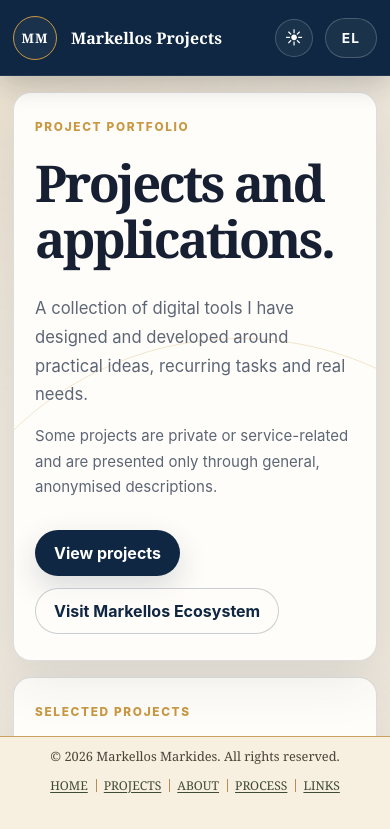
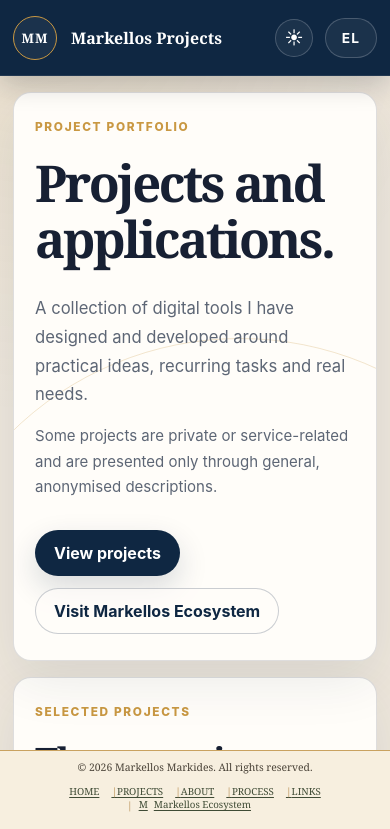
Before and after one commit to mmark76/markellos-professional-apps, a React (Vite) app: page / in a window 390 px wide. Shown: the top 829 px of the page. Built offline with nearby package versions, Linux system fonts and the light colour scheme.

Commit message:
Refine compact footer and add ecosystem link

```diff
--- a/src/footer-overrides.css
+++ b/src/footer-overrides.css
@@ -1,5 +1,5 @@
 :root {
-  --footer-height: 92px;
+  --footer-height: 78px;
 }
 
 .site-footer {
@@ -18,25 +18,19 @@
 }
 
 .site-footer::after {
-  position: absolute;
-  right: 16px;
-  bottom: 4px;
-  color: #8d867a;
-  content: "version_20260724_projects";
-  font-size: 0.66rem;
-  letter-spacing: 0.01em;
+  content: none;
 }
 
 .footer-bottom {
   order: 1;
   display: flex;
-  min-height: 37px;
+  min-height: 31px;
   align-items: center;
   justify-content: center;
   border: 0;
   color: #4a4338;
   font-family: Georgia, "Times New Roman", serif;
-  font-size: 0.96rem;
+  font-size: 0.72rem;
   text-align: center;
 }
 
@@ -47,82 +41,118 @@
 .footer-top {
   order: 2;
   display: flex;
-  min-height: 55px;
+  min-height: 47px;
   align-items: flex-start;
   justify-content: center;
-  padding: 4px 0 20px;
+  gap: 0;
+  padding: 3px 0 17px;
 }
 
-.footer-brand,
-.footer-actions {
+.footer-brand {
   display: none;
 }
 
-.footer-links {
+.footer-links,
+.footer-actions {
   display: flex;
   align-items: center;
   justify-content: center;
   gap: 0;
 }
 
-.footer-links a {
+.footer-links a,
+.footer-actions a:first-child {
   position: relative;
   display: inline-block;
-  padding: 0 11px;
+  width: auto;
+  height: auto;
+  padding: 0 8px;
+  border: 0;
+  border-radius: 0;
   color: #3f4b35;
   font-family: Georgia, "Times New Roman", serif;
-  font-size: 0.9rem;
+  font-size: 0.69rem;
   font-weight: 400;
   letter-spacing: 0;
+  line-height: 1.2;
   text-decoration: underline;
   text-decoration-thickness: 1px;
   text-underline-offset: 2px;
 }
 
-.footer-links a + a::before {
-  position: absolute;
-  top: 12%;
-  bottom: 12%;
-  left: 0;
-  width: 1px;
-  background: #b78d50;
-  content: "";
+.footer-links a + a::before,
+.footer-actions::before {
+  color: #b78d50;
+  content: "|";
+  font-size: 0.63rem;
+  text-decoration: none;
+}
+
+.footer-actions a:first-child {
+  font-size: 0;
+}
+
+.footer-actions a:first-child::after {
+  content: "Markellos Ecosystem";
+  font-size: 0.69rem;
+}
+
+.footer-actions a:not(:first-child) {
+  display: none;
 }
 
 .footer-links a:hover,
-.footer-links a:focus-visible {
+.footer-links a:focus-visible,
+.footer-actions a:first-child:hover,
+.footer-actions a:first-child:focus-visible {
   color: #856328;
+}
+
+.build-version {
+  position: fixed;
+  right: 14px;
+  bottom: 3px;
+  z-index: 1150;
+  color: #8d867a;
+  font-family: Georgia, "Times New Roman", serif;
+  font-size: 0.55rem;
+  letter-spacing: 0.01em;
+  pointer-events: none;
 }
 
 @media (max-width: 700px) {
   :root {
-    --footer-height: 108px;
+    --footer-height: 94px;
   }
 
   .footer-bottom {
-    min-height: 38px;
-    padding: 0 12px;
-    font-size: 0.8rem;
+    min-height: 32px;
+    padding: 0 10px;
+    font-size: 0.65rem;
   }
 
   .footer-top {
-    min-height: 70px;
-    padding: 2px 12px 24px;
+    min-height: 62px;
+    flex-wrap: wrap;
+    align-content: flex-start;
+    padding: 2px 8px 20px;
   }
 
   .footer-links {
     flex-wrap: wrap;
-    row-gap: 6px;
+    row-gap: 4px;
   }
 
-  .footer-links a {
-    padding: 0 8px;
-    font-size: 0.76rem;
+  .footer-links a,
+  .footer-actions a:first-child,
+  .footer-actions a:first-child::after {
+    padding: 0 6px;
+    font-size: 0.61rem;
   }
 
-  .site-footer::after {
-    right: 8px;
-    bottom: 3px;
-    font-size: 0.58rem;
+  .build-version {
+    right: 7px;
+    bottom: 2px;
+    font-size: 0.49rem;
   }
 }
```
